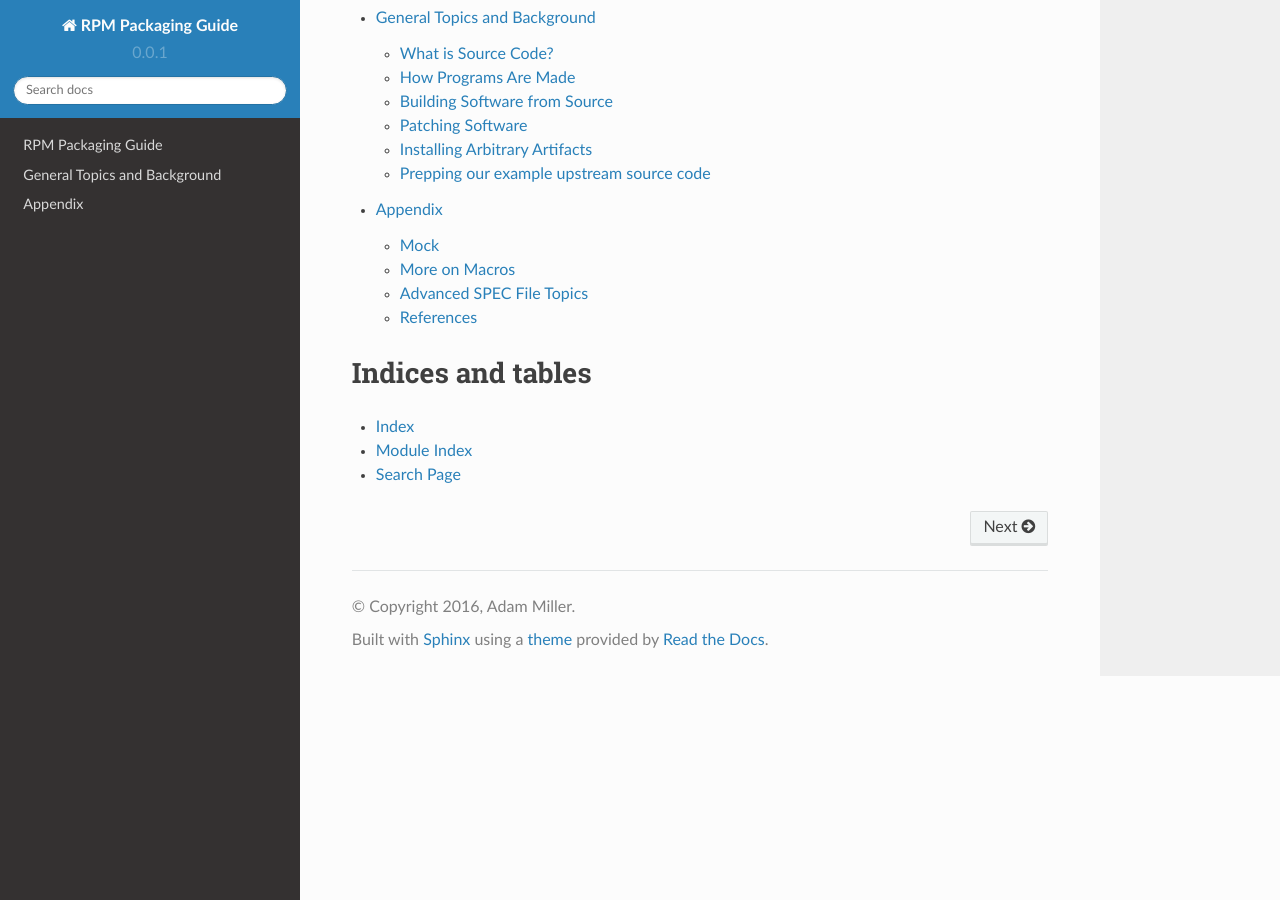
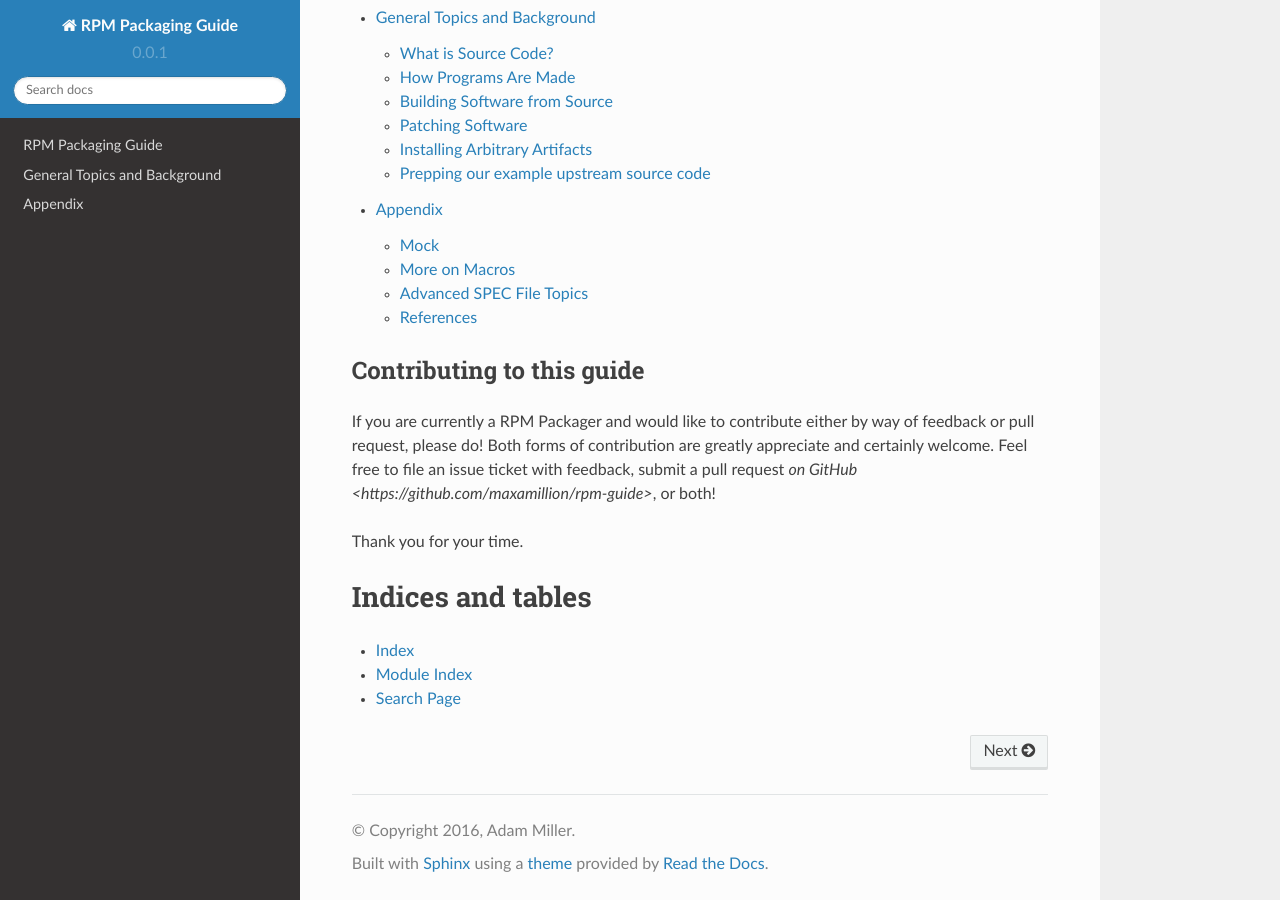
Before and after one commit to redhat-developer/rpm-packaging-guide, a Sphinx documentation site: the page built from source/index.rst, in a window 1280 px wide and 900 px high, scrolled down 2188 px. Built offline with Sphinx 7.4.7 and the Read the Docs theme 2.0.0, drawn with Linux system fonts in a browser that asks for light colours.

```diff
--- a/source/index.rst
+++ b/source/index.rst
@@ -114,6 +114,17 @@
     appendix
     citations
 
+Contributing to this guide
+--------------------------
+
+If you are currently a RPM Packager and would like to contribute either by way
+of feedback or pull request, please do! Both forms of contribution are greatly
+appreciate and certainly welcome. Feel free to file an issue ticket with
+feedback, submit a pull request `on GitHub
+<https://github.com/maxamillion/rpm-guide>`, or both!
+
+Thank you for your time.
+
 Indices and tables
 ==================
 
```
Also changed, not shown: README.md (+4 -7 lines).
